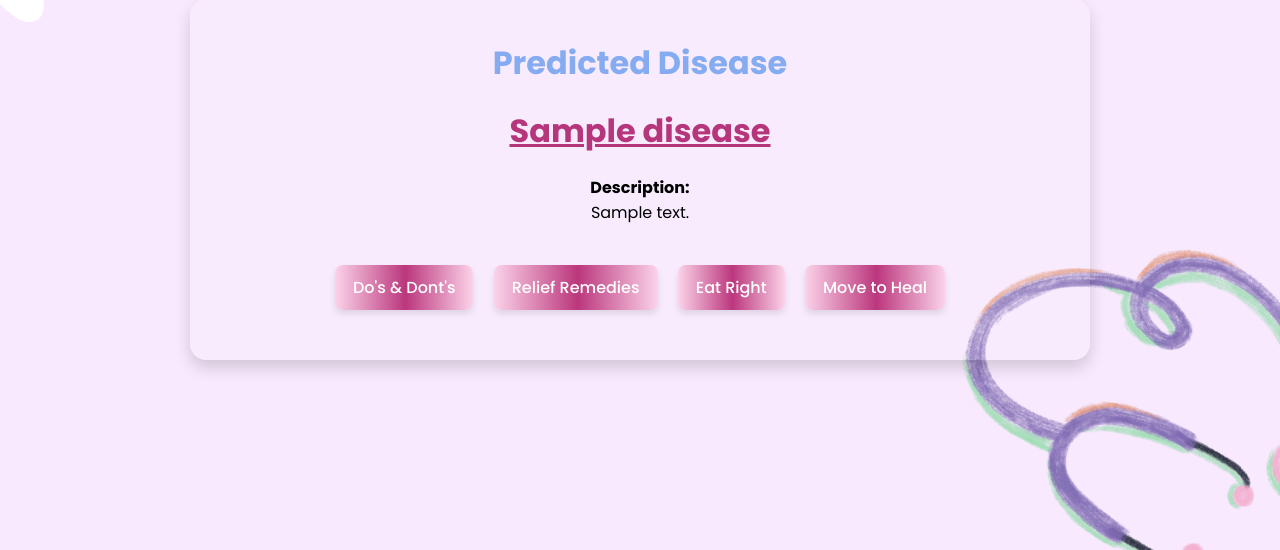
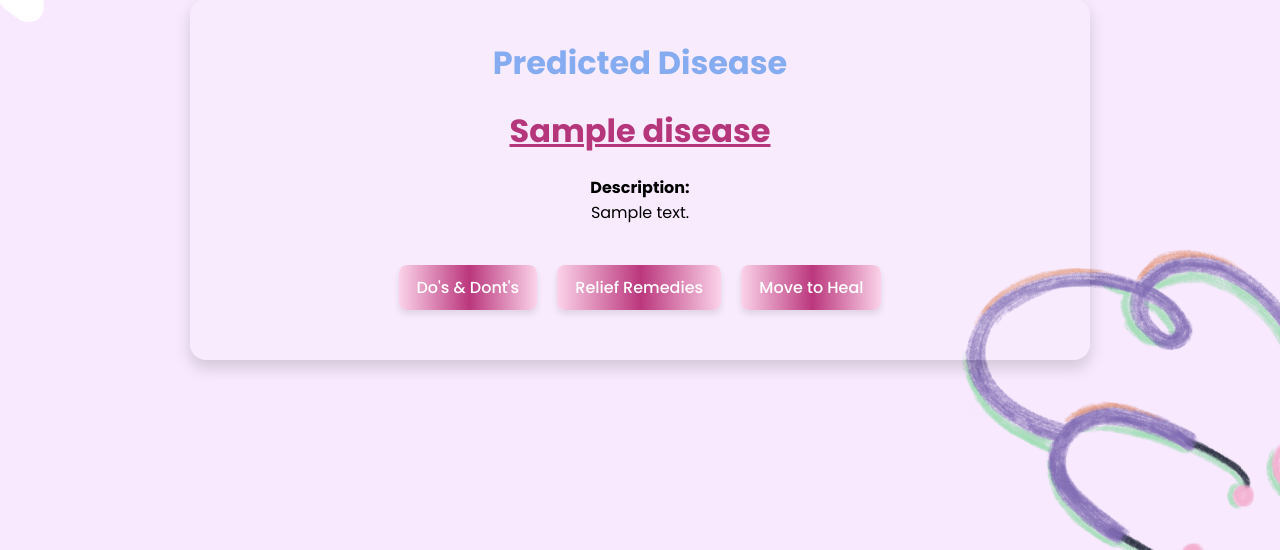
Before and after one commit to ayanna14/Healix-medico, a Flask app: template templates/predict.html in a window 1280 px wide. Shown: the part 221-771 px from the top of the page. Run offline with Flask 3, Linux system fonts and the light colour scheme; the template is opened without the code that fills it: most values are stand-ins (such as "Sample title", 1, 10 or a date in 2020); parts of the project's set-up code (start-up, migrations or seed data) failed here and were passed over.

Commit message:
predict.html

```diff
--- a/templates/predict.html
+++ b/templates/predict.html
@@ -112,7 +112,6 @@
         <div class="button-container"">
             <a href="{{ url_for('make_precautions', disease=disease) }}" class="btn">Do's & Dont's</a>
             <a href="{{ url_for('show_medications', disease=disease) }}" class="btn">Relief Remedies</a>
-            <a href="{{ url_for('make_diet', disease=disease) }}" class="btn">Eat Right</a>
             <a href="{{ url_for('show_workout', disease=disease) }}" class="btn">Move to Heal</a>
         </div>
 
```
